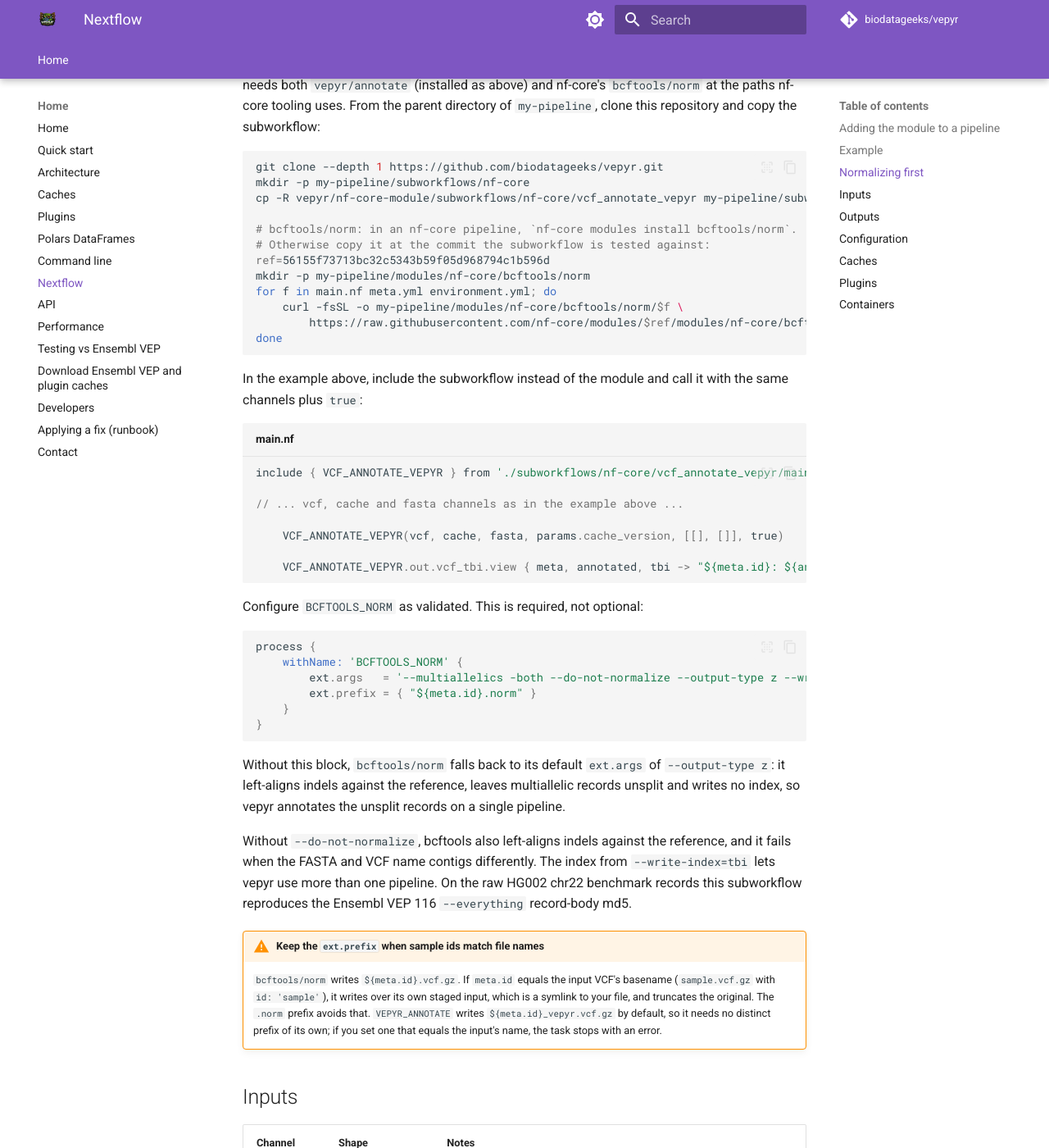
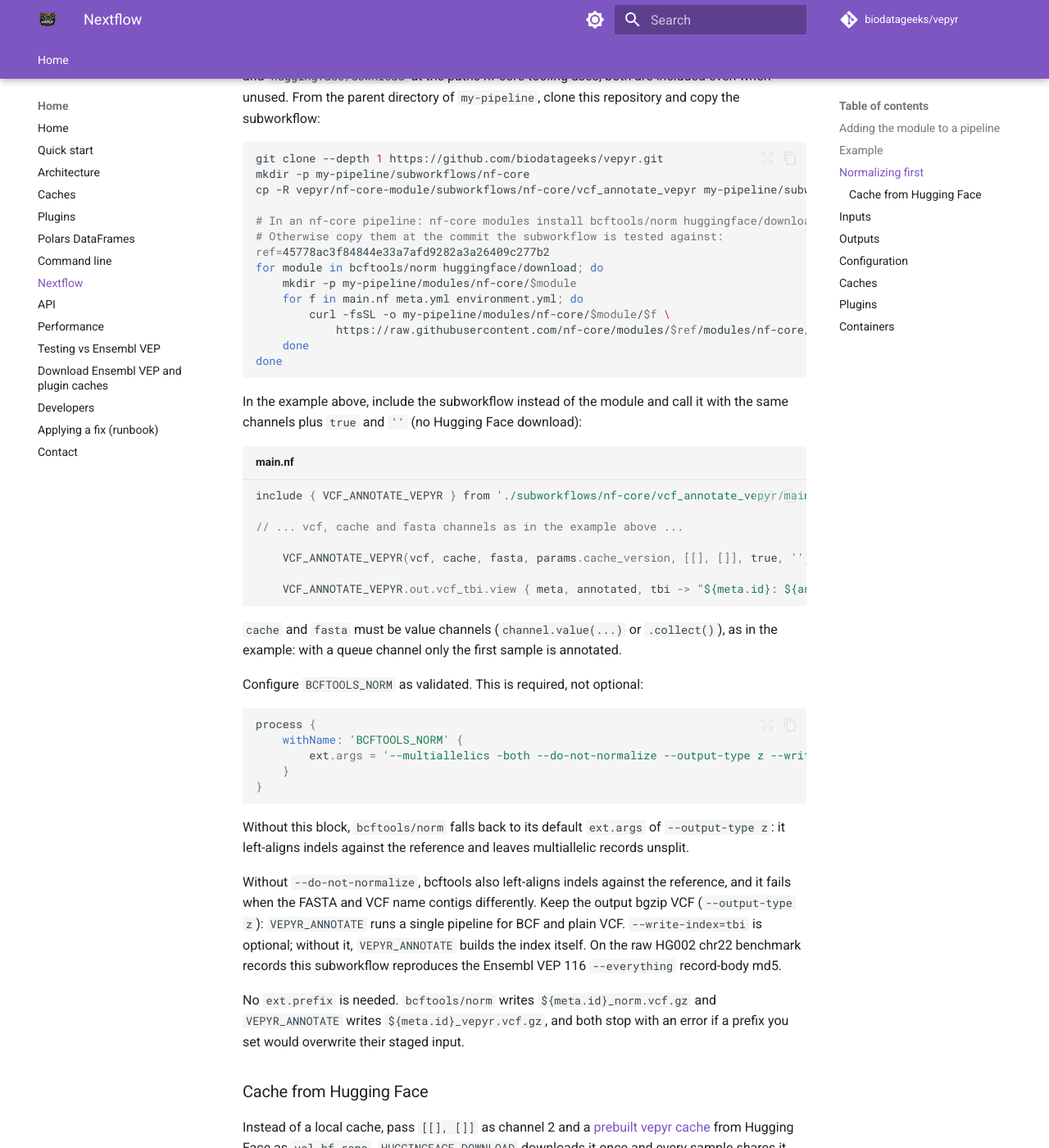
Before and after one commit to biodatageeks/vepyr, an MkDocs documentation site: the page built from docs/nextflow.md, in a window 1280 px wide and 1400 px high, scrolled down 3211 px. Shown: the whole window at 82% size. Built offline with MkDocs 1.6.1 and Material for MkDocs 9.7.7, drawn with Linux system fonts in a browser that asks for light colours; comment, search, counter and statistics services are not loaded; some of the changed text lies outside the part shown.

Commit message:
nf-core: sync vcf_annotate_vepyr with nf-core/modules#13070
Mirror the subworkflow as it stands after the #13070 review round:
optional Hugging Face cache download (val_hf_repo, datasets/ prefix
added by the subworkflow), errors when both or neither of ch_cache and
val_hf_repo are set, normalization tests on a multiallelic input, and
the reworded meta.yml.

The dev harness follows: bcftools/norm pinned past #13076 (default
${meta.id}_norm prefix and collision guard), huggingface/download
fetched at the same commit and run under amd64 emulation, the parity
test passes the new seventh argument, and stage_testdata.py builds
input_multiallelic.vcf.gz from raw_chr22.vcf.gz, checked against the
md5 published in nf-core/test-datasets#2298.

Docs: nextflow.md drops the required ext.prefix, documents the
Hugging Face cache and value-channel inputs, and copies both helper
modules; the subworkflow diagram gains the download branch.

Co-Authored-By: Claude Opus 5.5 <noreply@anthropic.com>

````diff
--- a/docs/nextflow.md
+++ b/docs/nextflow.md
@@ -117,71 +117,100 @@ vepyr annotates records as given. The parity inputs were normalized with
 `bcftools norm -m -both` (multiallelic records split, indels not left-aligned).
 To run that step in the same pipeline, use the `vcf_annotate_vepyr` subworkflow,
 which runs nf-core's `bcftools/norm` module before `VEPYR_ANNOTATE`. It takes the
-same inputs as the module plus a boolean, `val_normalize`; set it to `true` to
-normalize. Both steps read the reference FASTA from channel 3.
+module's inputs plus two values: `val_normalize`, set to `true` to normalize, and
+`val_hf_repo`, which can download the cache from Hugging Face instead of reading
+it from channel 2 (see [Cache from Hugging Face](#cache-from-hugging-face)). Both
+steps read the reference FASTA from channel 3.
 
-The subworkflow is still staged in this repository and is not yet available in
-nf-core/modules. It needs both `vepyr/annotate` (installed as above) and nf-core's
-`bcftools/norm` at the paths nf-core tooling uses. From the parent directory of
-`my-pipeline`, clone this repository and copy the subworkflow:
+The subworkflow is in review as
+[nf-core/modules#13070](https://github.com/nf-core/modules/pull/13070) and is
+not yet available from nf-core/modules. Next to `vepyr/annotate` (installed as
+above), it needs nf-core's `bcftools/norm` and `huggingface/download` at the
+paths nf-core tooling uses; both are included even when unused. From the parent
+directory of `my-pipeline`, clone this repository and copy the subworkflow:
 
 ```bash
 git clone --depth 1 https://github.com/biodatageeks/vepyr.git
 mkdir -p my-pipeline/subworkflows/nf-core
 cp -R vepyr/nf-core-module/subworkflows/nf-core/vcf_annotate_vepyr my-pipeline/subworkflows/nf-core/
 
-# bcftools/norm: in an nf-core pipeline, `nf-core modules install bcftools/norm`.
-# Otherwise copy it at the commit the subworkflow is tested against:
-ref=56155f73713bc32c5343b59f05d968794c1b596d
-mkdir -p my-pipeline/modules/nf-core/bcftools/norm
-for f in main.nf meta.yml environment.yml; do
-    curl -fsSL -o my-pipeline/modules/nf-core/bcftools/norm/$f \
-        https://raw.githubusercontent.com/nf-core/modules/$ref/modules/nf-core/bcftools/norm/$f
+# In an nf-core pipeline: nf-core modules install bcftools/norm huggingface/download
+# Otherwise copy them at the commit the subworkflow is tested against:
+ref=45778ac3f84844e33a7afd9282a3a26409c277b2
+for module in bcftools/norm huggingface/download; do
+    mkdir -p my-pipeline/modules/nf-core/$module
+    for f in main.nf meta.yml environment.yml; do
+        curl -fsSL -o my-pipeline/modules/nf-core/$module/$f \
+            https://raw.githubusercontent.com/nf-core/modules/$ref/modules/nf-core/$module/$f
+    done
 done
 ```
 
 In the example above, include the subworkflow instead of the module and call it
-with the same channels plus `true`:
+with the same channels plus `true` and `''` (no Hugging Face download):
 
 ```groovy title="main.nf"
 include { VCF_ANNOTATE_VEPYR } from './subworkflows/nf-core/vcf_annotate_vepyr/main'
 
 // ... vcf, cache and fasta channels as in the example above ...
 
-    VCF_ANNOTATE_VEPYR(vcf, cache, fasta, params.cache_version, [[], []], true)
+    VCF_ANNOTATE_VEPYR(vcf, cache, fasta, params.cache_version, [[], []], true, '')
 
     VCF_ANNOTATE_VEPYR.out.vcf_tbi.view { meta, annotated, tbi -> "${meta.id}: ${annotated}" }
 ```
+
+`cache` and `fasta` must be value channels (`channel.value(...)` or
+`.collect()`), as in the example: with a queue channel only the first sample is
+annotated.
 
 Configure `BCFTOOLS_NORM` as validated. This is required, not optional:
 
 ```groovy
 process {
     withName: 'BCFTOOLS_NORM' {
-        ext.args   = '--multiallelics -both --do-not-normalize --output-type z --write-index=tbi'
-        ext.prefix = { "${meta.id}.norm" }
+        ext.args = '--multiallelics -both --do-not-normalize --output-type z --write-index=tbi'
     }
 }
 ```
 
 Without this block, `bcftools/norm` falls back to its default `ext.args` of
-`--output-type z`: it left-aligns indels against the reference, leaves
-multiallelic records unsplit and writes no index, so vepyr annotates the
-unsplit records on a single pipeline.
+`--output-type z`: it left-aligns indels against the reference and leaves
+multiallelic records unsplit.
 
 Without `--do-not-normalize`, bcftools also left-aligns indels against the
-reference, and it fails when the FASTA and VCF name contigs differently. The
-index from `--write-index=tbi` lets vepyr use more than one pipeline. On the
-raw HG002 chr22 benchmark records this subworkflow reproduces the Ensembl VEP
-116 `--everything` record-body md5.
+reference, and it fails when the FASTA and VCF name contigs differently. Keep
+the output bgzip VCF (`--output-type z`): `VEPYR_ANNOTATE` runs a single
+pipeline for BCF and plain VCF. `--write-index=tbi` is optional; without it,
+`VEPYR_ANNOTATE` builds the index itself. On the raw HG002 chr22 benchmark
+records this subworkflow reproduces the Ensembl VEP 116 `--everything`
+record-body md5.
 
-!!! warning "Keep the `ext.prefix` when sample ids match file names"
-    `bcftools/norm` writes `${meta.id}.vcf.gz`. If `meta.id` equals the input
-    VCF's basename (`sample.vcf.gz` with `id: 'sample'`), it writes over its own
-    staged input, which is a symlink to your file, and truncates the original.
-    The `.norm` prefix avoids that. `VEPYR_ANNOTATE` writes
-    `${meta.id}_vepyr.vcf.gz` by default, so it needs no distinct prefix of its
-    own; if you set one that equals the input's name, the task stops with an error.
+No `ext.prefix` is needed. `bcftools/norm` writes `${meta.id}_norm.vcf.gz` and
+`VEPYR_ANNOTATE` writes `${meta.id}_vepyr.vcf.gz`, and both stop with an error
+if a prefix you set would overwrite their staged input.
+
+### Cache from Hugging Face
+
+Instead of a local cache, pass `[[], []]` as channel 2 and a [prebuilt vepyr cache](quickstart.md#option-a-download-a-prebuilt-cache-recommended)
+from Hugging Face as `val_hf_repo`. `HUGGINGFACE_DOWNLOAD` downloads
+it once and every sample shares it. Setting both a cache and `val_hf_repo`, or
+neither, is an error.
+
+```groovy title="main.nf"
+    VCF_ANNOTATE_VEPYR(vcf, [[], []], fasta, 116, [[], []], true, 'biodatageeks/vepyr_116_GRCh38_ensembl')
+```
+
+To pin the cache to a commit, or download only the contigs your VCFs carry, set
+`HUGGINGFACE_DOWNLOAD`'s `ext.args`. A partial download must include every
+entity's `chrom_manifest.json` and every contig present in the VCF:
+
+```groovy
+process {
+    withName: 'HUGGINGFACE_DOWNLOAD' {
+        ext.args = "--revision <commit> --include '*/chr22.parquet' --include '*/chrom_manifest.json'"
+    }
+}
+```
 
 ## Inputs
 
````
Also changed, not shown: nf-core-module/README.md (+37 -26 lines), docs/diagrams/nextflow-subworkflow-dark.svg, docs/diagrams/nextflow-subworkflow-light.svg, 10 other files.
